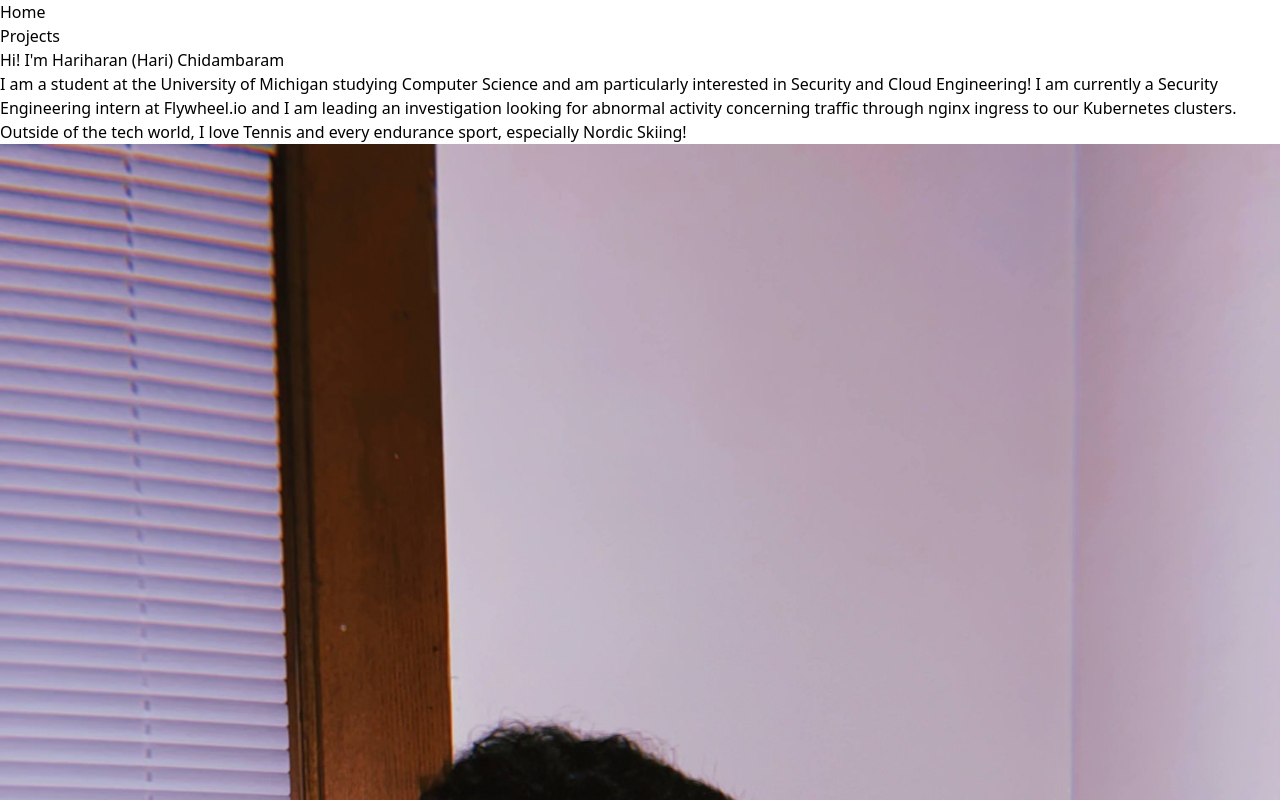
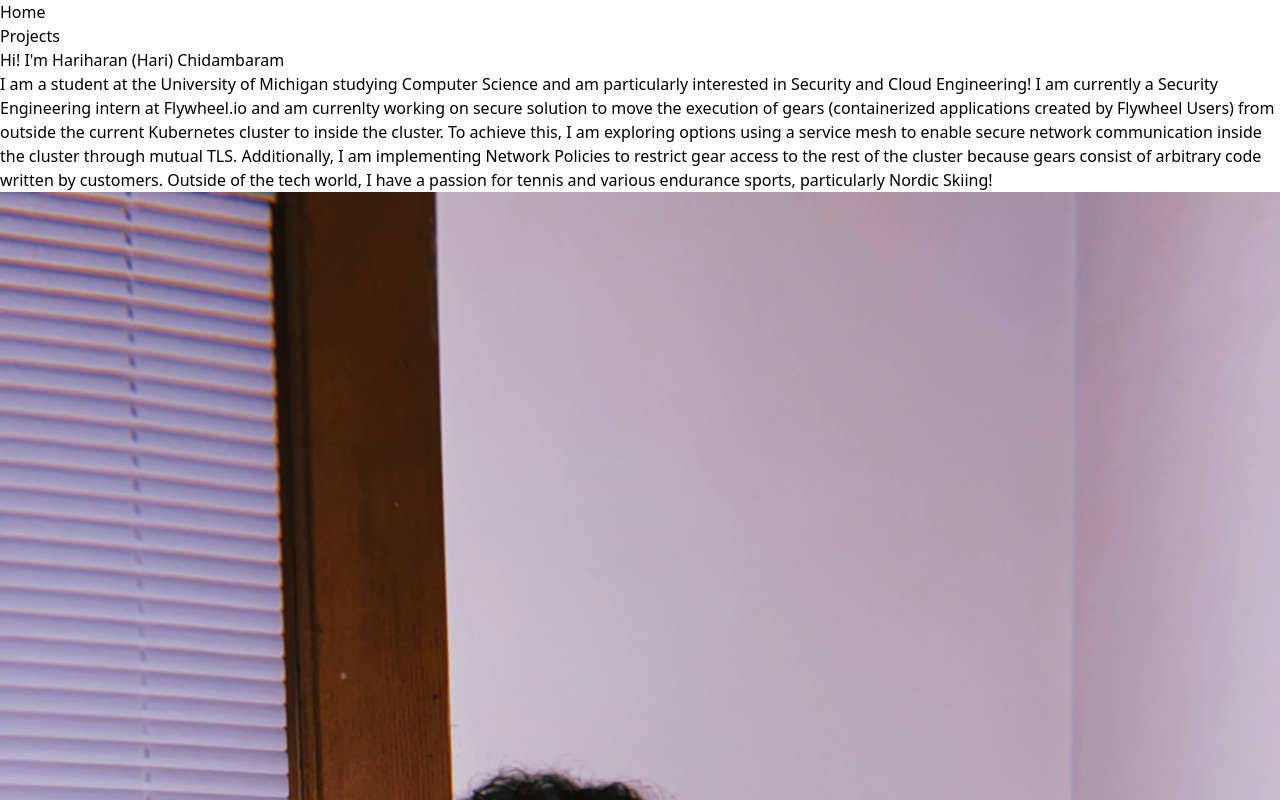
Before and after one commit to HariChidam/Hariharan-Chidambaram, a Next.js app: page / in a window 1280 px wide. Shown: the top 800 px of the page. Built offline with nearby package versions, Linux system fonts and the light colour scheme.

Commit message:
current project

```diff
--- a/pages/index.tsx
+++ b/pages/index.tsx
@@ -22,8 +22,14 @@ export default function Home() {
             <a href="https://flywheel.io/" className="text-blue-500 hover:underline">
               Flywheel.io
             </a>{' '}
-            and I am leading an investigation looking for abnormal activity concerning traffic through nginx ingress to our
-            Kubernetes clusters. Outside of the tech world, I love Tennis and every endurance sport, especially Nordic Skiing!
+            and am currenlty working on  secure solution to move the execution of gears
+            (containerized applications created by Flywheel Users) from outside
+            the current Kubernetes cluster to inside the cluster. To achieve this,
+            I am exploring options using a service mesh to enable secure network communication
+            inside the cluster through mutual TLS. Additionally, I am implementing
+            Network Policies to restrict gear access to the rest of the cluster because
+             gears consist of arbitrary code written by customers. Outside of the tech world,
+             I have a passion for tennis and various endurance sports, particularly Nordic Skiing!
           </p>
         </div>
         <div className="w-1/4 rounded-full overflow-hidden">
```
